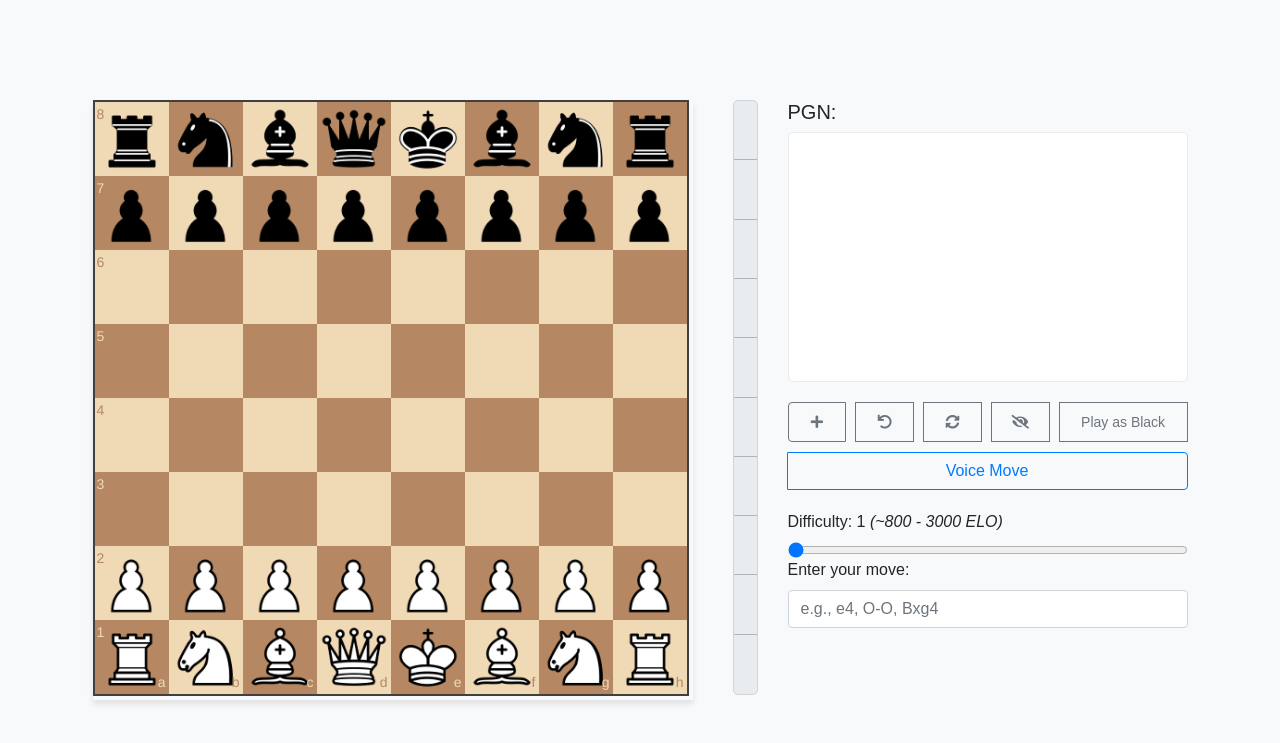
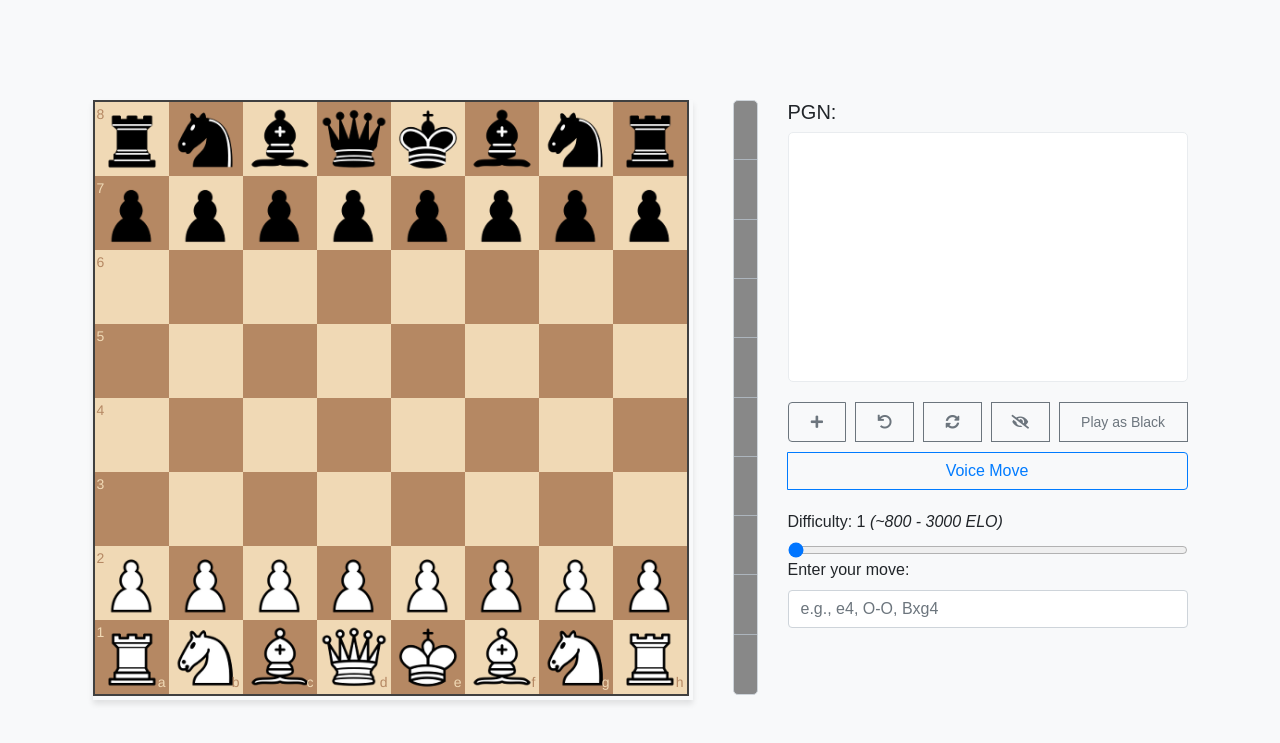
Before and after one commit to SterlingHsu/Blindfold-Chess-Trainer, a Flask app: page / in a window 1280 px wide. Shown: the top 743 px of the page. Run offline with Flask 3, Linux system fonts and the light colour scheme; some libraries are stand-ins or nearby versions.

Commit message:
special events for audio moves, corrected engine evaluation for mate, eval bar ui update

```diff
--- a/static/css/styles.css
+++ b/static/css/styles.css
@@ -64,7 +64,7 @@ body {
 #evaluation-bar-container {
   height: 595px;
   width: 25px;
-  background-color: #e9ecef;
+  background-color: #888;
   border: 1px solid #ced4da;
   border-radius: 5px;
   overflow: hidden;
--- a/static/js/auditoryMoves.js
+++ b/static/js/auditoryMoves.js
@@ -81,6 +81,8 @@ function initSpeech() {
 
 function processVoiceMove(move) {
   // Convert the move to lowercase and remove extra spaces
+  console.log(move);
+
   move = move.toLowerCase().trim().replace(/\s+/g, " ").split(" ").join("");
 
   if (
@@ -157,6 +159,10 @@ function convertEngineMoveToNaturalLanguage(move) {
     text += " en passant";
   } else if (move.flags.includes("p")) {
     text += " promoting to " + letterToPiece[move.promotion];
+  } else if (move.san.includes("#")) {
+    text += " checkmate";
+  } else if (move.san.includes("+")) {
+    text += " check";
   }
 
   return text;
--- a/static/js/boardLogic.js
+++ b/static/js/boardLogic.js
@@ -52,6 +52,13 @@ function updateEvaluationBar(score) {
   const $evaluationBar = $("#evaluation-bar");
   const $score = $("#score");
 
+  if (score.includes("M")) {
+    score.includes("-")
+      ? $evaluationBar.css("height", "0%")
+      : $evaluationBar.css("height", "100%");
+    $score.text("M" + parseInt(score).toFixed(0));
+    $evaluationBar.css("background-color", "#FFFFFF");
+  } else {
     let numericScore = parseInt(score) / 100; // Convert centipawns to pawns
 
     scoreStack.push(numericScore);
@@ -62,9 +69,10 @@ function updateEvaluationBar(score) {
 
     $evaluationBar.css("height", heightPercentage + "%");
 
-  $evaluationBar.css("background-color", "#FFFFFF"); // Grey for equal
+    $evaluationBar.css("background-color", "#FFFFFF");
 
     $score.text((numericScore > 0 ? "+" : "") + numericScore.toFixed(2));
+  }
 }
 
 function updateEvaluationBarFromStack(score) {
@@ -95,7 +103,6 @@ function resetGame() {
   game.reset();
   board.position("start");
   board.orientation(userColor === "w" ? "white" : "black");
-  console.log(userColor);
   if (userColor === "b") {
     make_move();
   }
@@ -110,7 +117,6 @@ let userColor = "w";
 
 $("#choose_color").on("click", function () {
   // If user color is white, make it black, vice versa
-  console.log(userColor);
   userColor = userColor === "w" ? "b" : "w";
   updateColorButton();
 
@@ -277,10 +283,8 @@ var config = {
   onSnapEnd: onSnapEnd,
 };
 
-// create chess board widget instance
 board = Chessboard("chess_board", config);
 
 updateColorButton();
 
-// update game status
 updateStatus();
```
Lines whose indentation alone changed are shown as unchanged.
